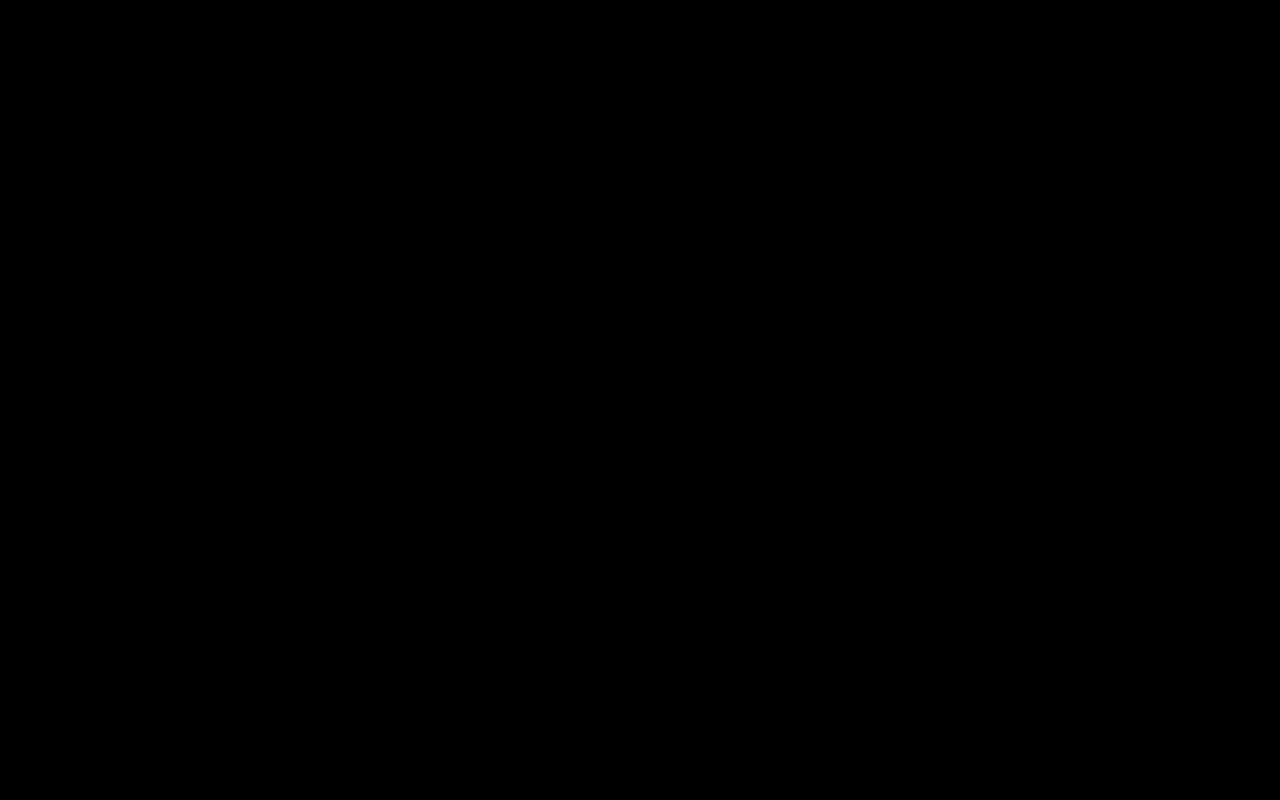
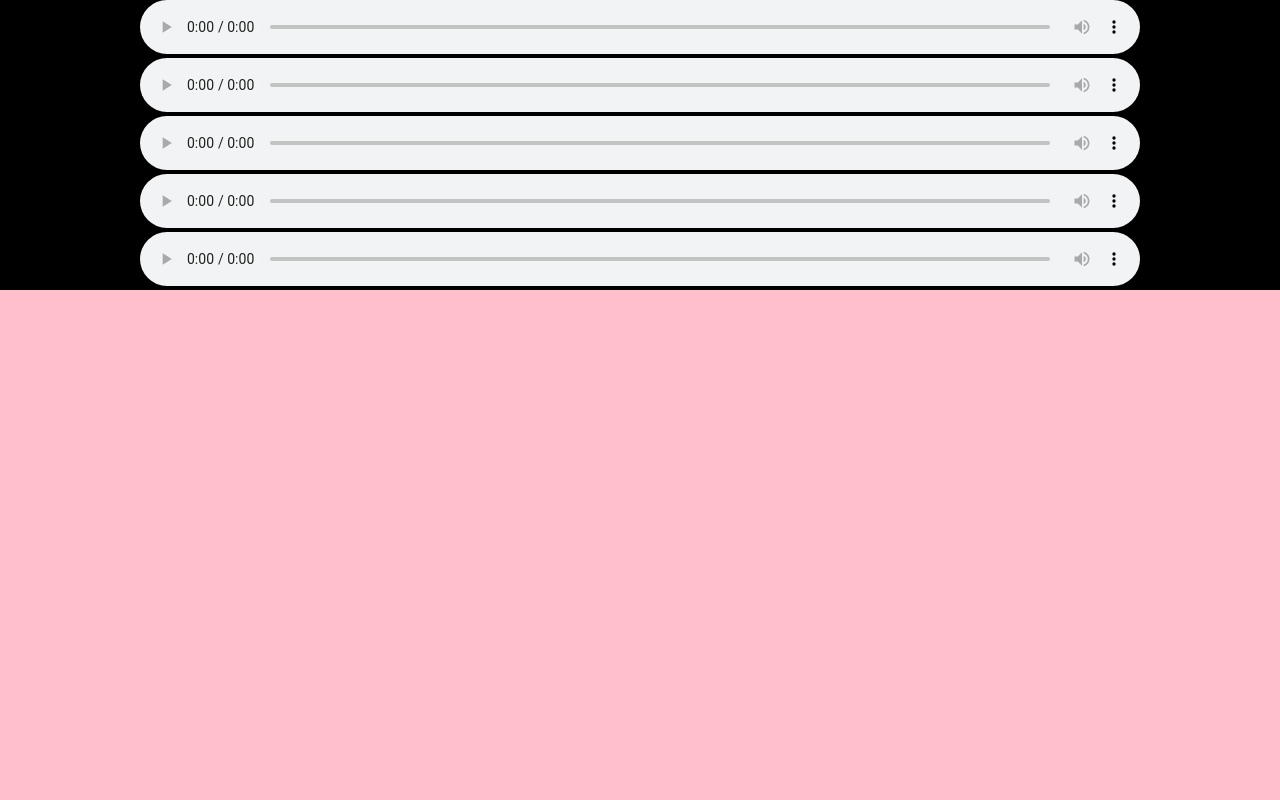
Before and after one commit to mysteryDate/fs-video, a plain HTML site: page index.html in a window 1280 px wide. Shown: the top 800 px of the page. Drawn offline with Linux system fonts and the light colour scheme; animation ran at ten frames a second.

Commit message:
Try syncing, it's not working

```diff
--- a/index.html
+++ b/index.html
@@ -27,33 +27,37 @@
 				z-index:100;
 			}
 
+      audio {
+        width: 1000px;
+      }
+
 		</style>
   </head>
   <body>
     <script src="three.r85.js"></script>
-    <!-- <video id="base-video" autoplay loop webkit-playsinline style="display:none">
+    <video oncanplay="videoCanPlay()" id="base-video" webkit-playsinline style="display:none">
       <source src="videos/spirit-trimmed-2.mp4" type='video/mp4;'>
-    </video> -->
+    </video>
     <!-- <video id="second-video" autoplay loop webkit-playsinline style="display:none">
       <source src="videos/spirit-trimmed.mp4" type='video/mp4;'>
     </video> -->
-    <audio id="dan" oncanplay="addPlayCounter()">
+    <audio class="audioClip" controls id="dan" oncanplay="addPlayCounter()">
       <source src="audio/compressed/dan.mp3" type="audio/mpeg">
     </audio>
 
-    <audio id="dave" oncanplay="addPlayCounter()">>
+    <audio class="audioClip" controls id="dave" oncanplay="addPlayCounter()">>
       <source src="audio/compressed/dave.mp3" type="audio/mpeg">
     </audio>
 
-    <audio id="brodie" oncanplay="addPlayCounter()">>
+    <audio class="audioClip" controls id="brodie" oncanplay="addPlayCounter()">>
       <source src="audio/compressed/brodie.mp3" type="audio/mpeg">
     </audio>
 
-    <audio id="nick" oncanplay="addPlayCounter()">>
+    <audio class="audioClip" controls id="nick" oncanplay="addPlayCounter()">>
       <source src="audio/compressed/nick.mp3" type="audio/mpeg">
     </audio>
 
-    <audio id="chuck" oncanplay="addPlayCounter()">>
+    <audio class="audioClip" controls id="chuck" oncanplay="addPlayCounter()">>
       <source src="audio/compressed/chuck.mp3" type="audio/mpeg">
     </audio>
     <div id="container"></div>
--- a/script.js
+++ b/script.js
@@ -9,53 +9,69 @@
   var scene;
 
   var playCounter = 0;
-  var audioClips = {};
+  var audioClips;
+  var playHead = 0;
 
   function init() {
-    // container = document.getElementById("container");
-    // renderer = new THREE.WebGLRenderer( { antialias: false } );
-    // renderer.setPixelRatio( window.devicePixelRatio );
-    // renderer.setSize( window.innerWidth, window.innerHeight );
-    // container.appendChild( renderer.domElement );
-    // video = document.getElementById( 'base-video' );
-    //
+    container = document.getElementById("container");
+    renderer = new THREE.WebGLRenderer( { antialias: false } );
+    renderer.setPixelRatio( window.devicePixelRatio );
+    renderer.setSize( window.innerWidth, window.innerHeight );
+    container.appendChild( renderer.domElement );
+    video = document.getElementById( 'base-video' );
+
     // videoTexture = new THREE.VideoTexture( video );
     // videoTexture.minFilter = THREE.NearestFilter;
     // videoTexture.magFilter = THREE.NearestFilter;
     // videoTexture.format = THREE.RGBFormat;
-    //
-    // camera = new THREE.OrthographicCamera(-1, 1, 1, -1, 0.1, 100);
-    // camera.position.z = 50;
-    // scene = new THREE.Scene();
-    // var planeGeometry = new THREE.PlaneGeometry(2, 2);
+
+    camera = new THREE.OrthographicCamera(-1, 1, 1, -1, 0.1, 100);
+    camera.position.z = 50;
+    scene = new THREE.Scene();
+    var planeGeometry = new THREE.PlaneGeometry(2, 2);
     // var mat = new THREE.MeshBasicMaterial({map:videoTexture});
-    // var mesh = new THREE.Mesh(planeGeometry, mat);
-    // scene.add(mesh);
+    var mat = new THREE.MeshBasicMaterial({color: new THREE.Color("pink")});
+    var mesh = new THREE.Mesh(planeGeometry, mat);
+    scene.add(mesh);
 
-    audioClips["dan"] = document.getElementById("dan");
-    audioClips["brodie"] = document.getElementById("brodie");
-    audioClips["dave"] = document.getElementById("dave");
-    audioClips["chuck"] = document.getElementById("chuck");
-    audioClips["nick"] = document.getElementById("nick");
+    audioClips = document.getElementsByClassName("audioClip");
   }
 
   function addPlayCounter() {
     playCounter++;
-    if (playCounter == 5) {
-      Object.keys(audioClips).forEach(function(name) {
-        audioClips[name].play();
-      });
+    if (playCounter == audioClips.length) {
+      for (var i = 0; i < audioClips.length; i++) {
+        audioClips[i].play();
+      }
+    }
+  }
+
+  // This doesn't acutally work
+  function sync(time) {
+    playHead = (time !== undefined) ? time : audioClips[0].currentTime;
+    playCounter = 0;
+    for (var i = 0; i < audioClips.length; i++) {
+      audioClips[i].currentTime = playHead;
+    }
+  }
+
+  function printCurrentTimes() {
+    for (var i = 0; i < audioClips.length; i++) {
+      console.log(audioClips[i].currentTime);
     }
   }
 
   function render() {
-    // renderer.render(scene, camera);
+    renderer.render(scene, camera);
   }
 
   function animate() {
     requestAnimationFrame( animate );
     render();
+  }
 
+  function videoCanPlay() {
+    console.log("play");
   }
 
   init();
```
